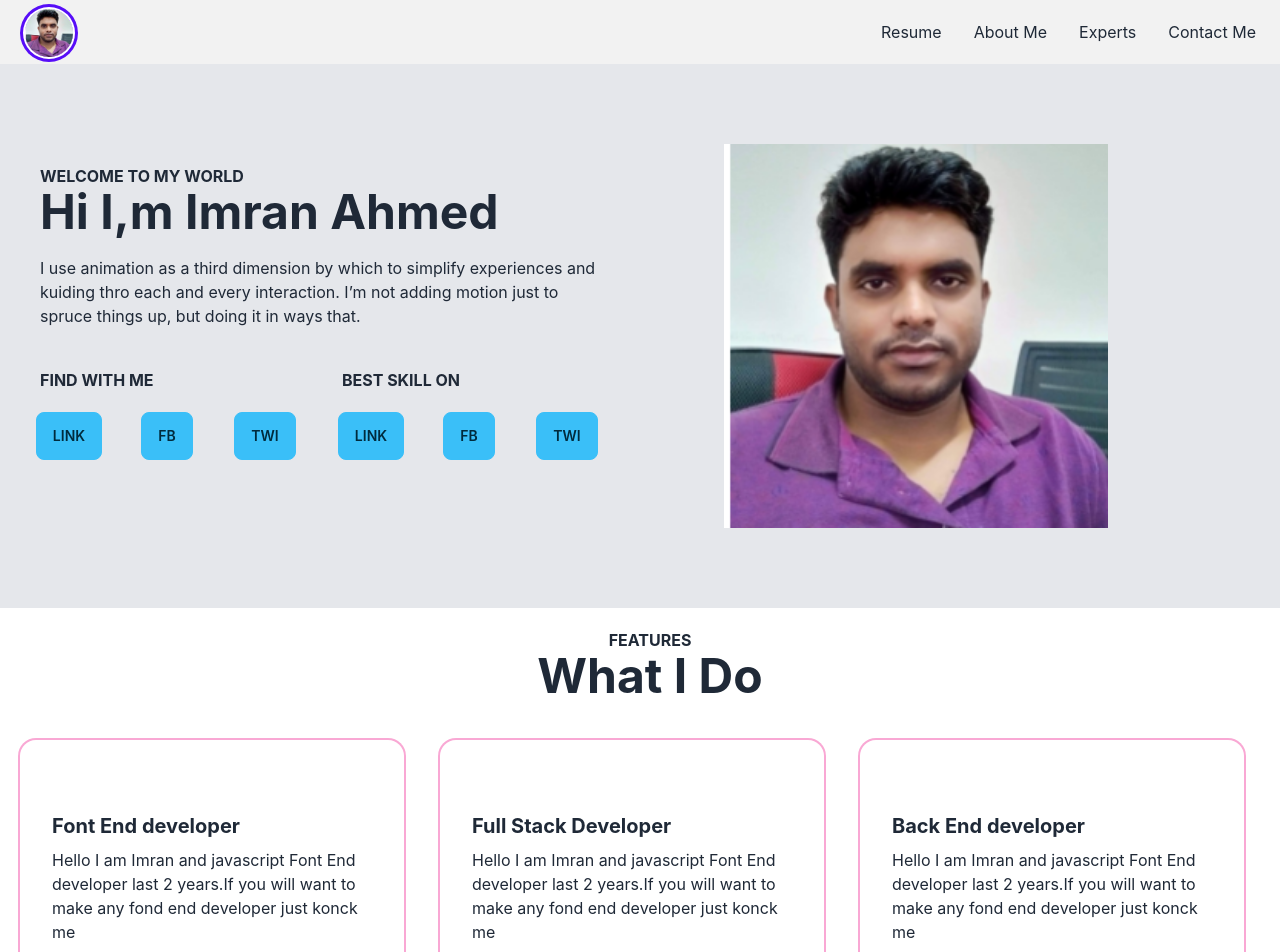
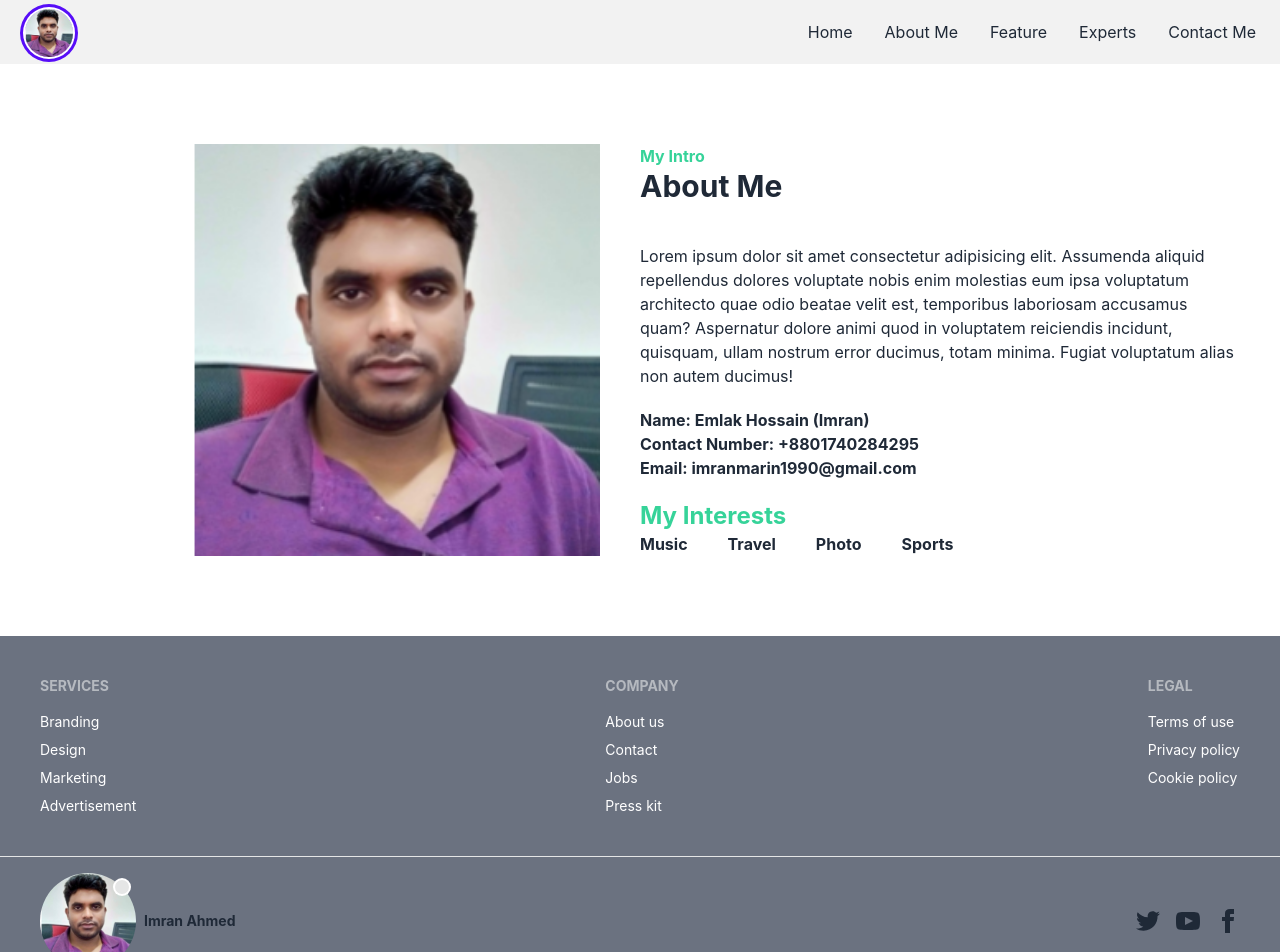
Before and after one commit to Emlakhossain/portfolio, a React (Create React App) app: page /about in a window 1280 px wide. Shown: the top 952 px of the page. Built offline with nearby package versions, Linux system fonts and the light colour scheme.

Commit message:
added resume components

```diff
--- a/src/App.js
+++ b/src/App.js
@@ -7,19 +7,22 @@ import Features from './Page/Features/Features';
 import Portfolio from './Page/Portfolio/MyPortfolio';
 import Footer from './Page/Footer/Footer';
 import ContactUs from './Page/ContactUs/ContactUs';
-import MySkils from './Page/MySkils/MySkils';
+import MySkils from './Page/MySkills/MySkills';
 import AboutMe from './Page/AboutMe/AboutMe';
+import Resume from './Page/Resume/Resume';
+import { Route, Router, Routes } from 'react-router-dom';
+import Home from './Page/Home/Home';
 
 function App() {
   return (
     <div className="App ">
       <Navbar></Navbar>
-      <Banner></Banner>
-      <Features></Features>
-      <Portfolio></Portfolio>
-      <AboutMe></AboutMe>
-      <MySkils></MySkils>
-      <ContactUs></ContactUs>
+      <Routes>
+        <Route path='/' element={<Home></Home>}></Route>
+        <Route path='/about' element={<AboutMe></AboutMe>}></Route>
+        <Route path='/feature' element={<Features></Features>}></Route>
+        <Route path='/resume' element={<Banner></Banner>}> Resume</Route>
+      </Routes>
       <Footer></Footer>
     </div>
   );
--- a/src/Page/AboutMe/AboutMe.js
+++ b/src/Page/AboutMe/AboutMe.js
@@ -9,13 +9,13 @@ const AboutMe = () => {
                     <img src={image} alt="" className='h-68' />
                 </div>
                 <div className='text-start '>
-                    <h4 className='text-info font-bold'>My Intro</h4>
+                    <h4 className='text-success font-bold'>My Intro</h4>
                     <h2 className='text-3xl font-bold'>About Me</h2>
                     <p className='pr-10 mt-10'>Lorem ipsum dolor sit amet consectetur adipisicing elit. Assumenda aliquid repellendus dolores voluptate nobis enim molestias eum ipsa voluptatum architecto quae odio beatae velit est, temporibus laboriosam accusamus quam? Aspernatur dolore animi quod in voluptatem reiciendis incidunt, quisquam, ullam nostrum error ducimus, totam minima. Fugiat voluptatum alias non autem ducimus!</p>
                     <p className='font-bold pt-5'>Name: Emlak Hossain (Imran)</p>
                     <p className='font-bold'>Contact Number: +8801740284295</p>
                     <p className='font-bold'>Email: imranmarin1990@gmail.com</p>
-                    <h4 className='text-2xl font-bold mt-5 text-info'>My Interests</h4>
+                    <h4 className='text-2xl font-bold mt-5 text-success'>My Interests</h4>
                     <div className='flex gap-10 font-bold'>
                         <div>
                             <p>Music</p>
--- a/src/Page/Features/Feature.js
+++ b/src/Page/Features/Feature.js
@@ -3,7 +3,7 @@ import React from 'react';
 const Feature = ({ feature }) => {
     const { featuresName, discription } = feature;
     return (
-        <div class="card w-96 pt-10 content-center h-72   ring-2 ring-pink-300">
+        <div class="card w-96 pt-10 content-center h-72   ring-2 ring-success">
             <div class="card-body text-start">
                 <h2 class="card-title font-bold ">{featuresName}</h2>
                 <p>{discription}</p>
--- a/src/Page/Features/Features.js
+++ b/src/Page/Features/Features.js
@@ -13,7 +13,7 @@ const Features = () => {
     return (
         <div className='p-5'>
             <div className=''>
-                <h4 className='font-bold  text-center pl-5'>FEATURES</h4>
+                <h4 className='font-bold  text-center pl-5 text-success'>FEATURES</h4>
                 <h2 className='text-5xl font-bold text-center pl-5'>What I Do</h2>
             </div>
             <div className='py-10 grid sm:grid-cols-1 md:grid-cols-2 lg:grid-cols-3  gap-5'>
--- /dev/null
+++ b/src/Page/Home/Home.js
@@ -0,0 +1,22 @@
+import React from 'react';
+import AboutMe from '../AboutMe/AboutMe';
+import Banner from '../Banner/Banner';
+import ContactUs from '../ContactUs/ContactUs';
+import Features from '../Features/Features';
+import MyPortfolio from '../Portfolio/MyPortfolio';
+import Resume from '../Resume/Resume';
+
+const Home = () => {
+    return (
+        <div>
+            <Banner></Banner>
+            <AboutMe></AboutMe>
+            <Features></Features>
+            <MyPortfolio></MyPortfolio>
+            <Resume></Resume>
+            <ContactUs></ContactUs>
+        </div>
+    );
+};
+
+export default Home;
--- /dev/null
+++ b/src/Page/MyResume/MyResume.js
@@ -0,0 +1,13 @@
+import React from 'react';
+import { Link } from 'react-router-dom';
+
+const MyResume = () => {
+    return (
+        <div>
+            <li><Link to="/education">Education</Link></li>
+            <li><Link to="/myskills">Professional Skills</Link></li>
+        </div>
+    );
+};
+
+export default MyResume;
--- a/src/Page/MySkils/MySkils.js
+++ b/src/Page/MySkills/MySkills.js
@@ -1,11 +1,10 @@
 import React from 'react';
 import './MySkills.css';
 
-const MySkils = () => {
+const MySkills = () => {
     return (
-        <div className='mt-40'>
-            <div className='text-center pl-5'>
-                <p className='font-bold text-info'>Why You Choose Me?</p>
+        <div className='mt-10'>
+            <div className='text-start pl-5'>
                 <h2 className='text-3xl font-bold '>My Skills</h2>
             </div>
             <div className='grid grid-cols-1 md:grid-cols-1 lg:grid-cols-2 gap-5 pt-20'>
@@ -57,4 +56,4 @@ const MySkils = () => {
     );
 };
 
-export default MySkils;
+export default MySkills;
--- a/src/Page/Navbar/Navbar.js
+++ b/src/Page/Navbar/Navbar.js
@@ -1,4 +1,5 @@
 import React from 'react';
+import { Link } from 'react-router-dom';
 import image from '../../img/image.png';
 
 const Navbar = () => {
@@ -16,8 +17,9 @@ const Navbar = () => {
             </div>
             <div class="flex-none">
                 <ul class="menu menu-horizontal p-0">
-                    <li><a>Resume</a></li>
-                    <li><a>About Me</a></li>
+                    <li><Link to="/">Home</Link></li>
+                    <li> <Link to="/about">About Me</Link></li>
+                    <li><Link to="/feature">Feature</Link></li>
                     <li><a>Experts</a></li>
                     <li><a>Contact Me</a></li>
                 </ul>
--- /dev/null
+++ b/src/Page/Resume/Resume.js
@@ -0,0 +1,18 @@
+import React from 'react';
+import { Link, Route, Routes } from 'react-router-dom';
+import MyResume from '../MyResume/MyResume';
+import MySkills from '../MySkills/MySkills';
+import MySkils from '../MySkills/MySkills';
+
+const Resume = () => {
+    return (
+        <div>
+            <h2 className='text-4xl font-bold'>My Resume</h2>
+            <div className='mt-20'>
+                <MySkills></MySkills>
+            </div>
+        </div>
+    );
+};
+
+export default Resume;
--- a/src/index.js
+++ b/src/index.js
@@ -3,12 +3,15 @@ import ReactDOM from 'react-dom/client';
 import './index.css';
 import App from './App';
 import reportWebVitals from './reportWebVitals';
+import { BrowserRouter } from 'react-router-dom';
 
 const root = ReactDOM.createRoot(document.getElementById('root'));
 root.render(
-  <React.StrictMode>
-    <App />
-  </React.StrictMode>
+  <BrowserRouter>
+    <React.StrictMode>
+      <App />
+    </React.StrictMode>
+  </BrowserRouter>
 );
 
 // If you want to start measuring performance in your app, pass a function
```
Also changed, not shown: src/Page/MySkills/MySkills.css (added).
